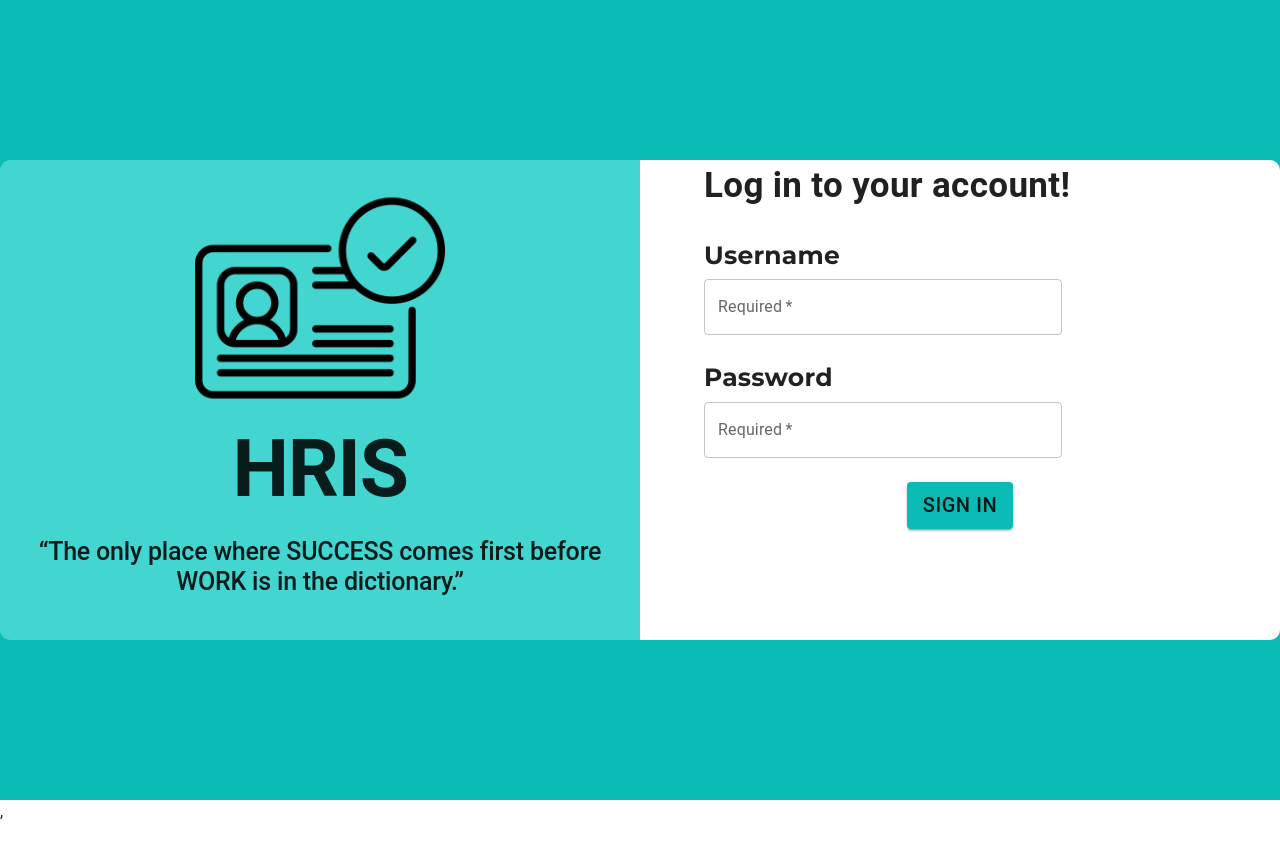
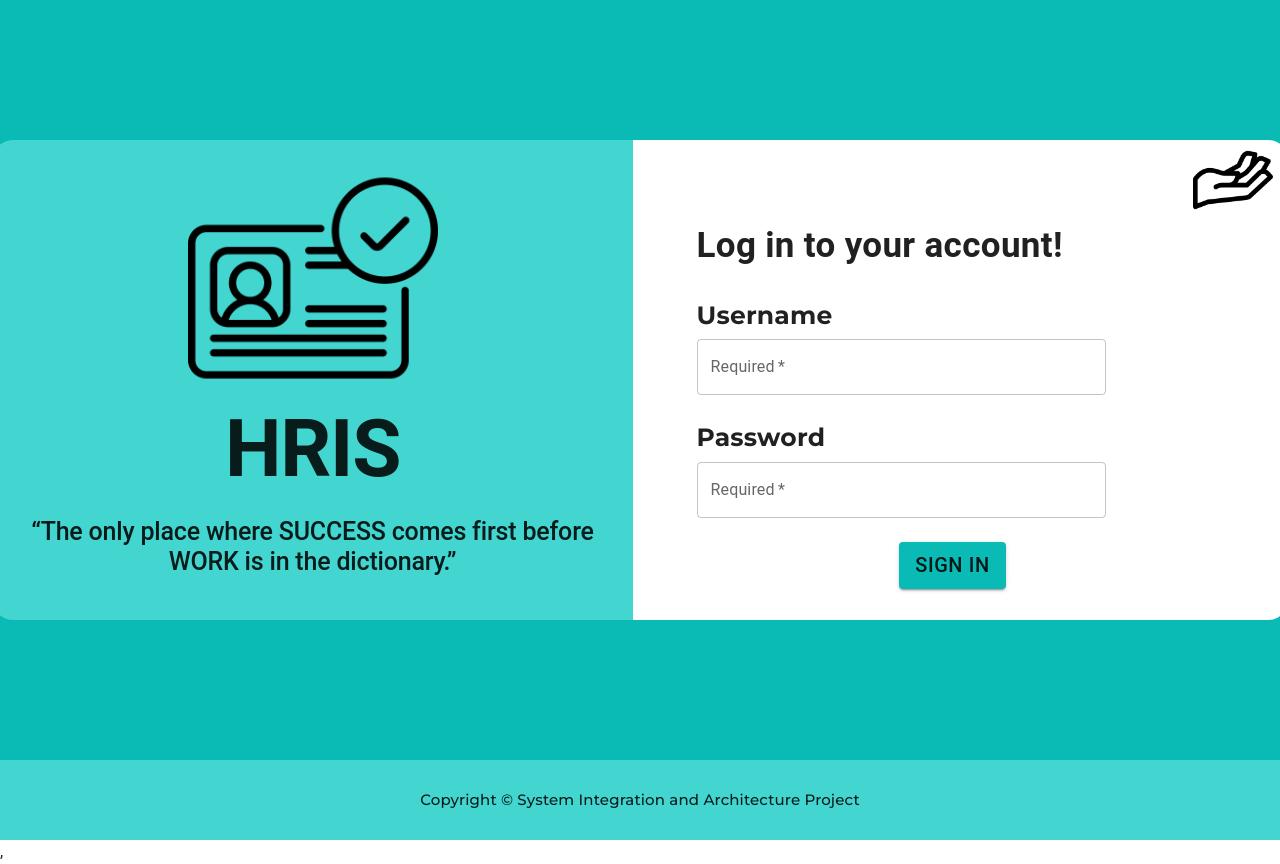
Before and after one commit to rondelhallare/HRIS-FrontEnd, a React (Create React App) app in the folder hris-app/: page /LogIn in a window 1280 px wide. Before the commit the page ends 824 px from the top, so only its background shows below. Built offline with nearby package versions, Linux system fonts and the light colour scheme.

Commit message:
fix side logo and add footer

```diff
--- a/hris-app/src/Components/LogIn/Back.js
+++ b/hris-app/src/Components/LogIn/Back.js
@@ -2,16 +2,18 @@ import React from 'react'
 import { Box } from '@mui/system';
 import Header from './Header';
 import Form from './Form';
+import Footer from '../footer/Footer'
 
 function Back() {
     return (
-        <Box sx = {{
+        <Box>
+            <Box sx={{
                 display: 'flex',
                 alignItems: 'center',
                 textAlign: 'center',
                 justifyContent: 'center',
                 bgcolor: 'secondary.main',
-            minHeight: '100vh',
+                minHeight: '95vh',
                 width: 'auto',
             }}
             >
@@ -26,6 +28,17 @@ function Back() {
                     <Header />
                     <Form />
                 </Box>
+            </Box >
+
+            <Box sx =  {{
+                display: 'flex',
+                alignItems: 'center',
+                justifyContent: 'center',
+                bgcolor: 'primary.main',
+                height: '10vh',
+            }}>
+                <Footer />
+            </Box>
         </Box>
 
 
--- a/hris-app/src/Components/LogIn/form.js
+++ b/hris-app/src/Components/LogIn/form.js
@@ -3,12 +3,23 @@ import { Button } from '@mui/material';
 import { Box, spacing } from '@mui/system';
 import { Typography } from '@mui/material';
 import TextField from '@mui/material/TextField';
+import MiniLogo from "./MiniLogo";
 
 function Form() {
     return (
+        <Box sx = {{
+            Display: 'flex',
+            alignItems: 'right',
+            bgcolor: 'white',
+            borderRadius: '0 20px 20px 0',
+            pr: '15px',
+
+        }}>
+
+            <MiniLogo />
+
             <Box sx={{
                 textAlign: 'left',
-            bgcolor: 'white',
                 mx: 'auto',
                 width: '80vh',
                 display: 'flex',
@@ -18,8 +29,8 @@ function Form() {
                 direction: 'column',
                 p: 0,
                 m: 0,
-            borderRadius: '0 10px 10px 0',
             }}>
+
                 <Box sx={{
                     minWidth: '80%',
                 }}>
@@ -47,14 +58,11 @@ function Form() {
                         defaultValue=""
 
                         sx={{
-                        width: '70%',
+                            width: '80%',
                             borderRadius: '20px',
 
                         }}
                     />
-                {
-
-                }
 
                     <br></br>
                     <br></br>
@@ -71,7 +79,7 @@ function Form() {
                         label="Required"
                         defaultValue=""
                         sx={{
-                        width: '70%',
+                            width: '80%',
                             borderRadius: '20px',
                         }}
                     />
@@ -94,6 +102,7 @@ function Form() {
                 </Box>
 
             </Box>
+        </Box>
     )
 }
 
--- a/hris-app/src/Components/LogIn/header.js
+++ b/hris-app/src/Components/LogIn/header.js
@@ -13,7 +13,7 @@ const Header = () => {
             width: '80vh',
             p: 0,
             m: 0,
-            borderRadius: '10px 0 0 10px',
+            borderRadius: '20px 0 0 20px',
 
         }}>
             <Box>
--- a/hris-app/src/Components/LogIn/miniLogo.js
+++ b/hris-app/src/Components/LogIn/miniLogo.js
@@ -1,14 +1,17 @@
 import React from 'react'
 import { Box } from '@mui/system';
-import { Typography } from '@mui/material';
-import id from '../../Assets/hand.png'
+import hand from '../../Assets/hand.png'
 
-const miniLogo = () => {
+const MiniLogo = () => {
     return (
-        <Box>
-             <img src = {hand} alt = "" height = {100}/>
+        <Box sx ={{
+            display: 'flex',
+            justifyContent: 'right',
+            alignItems: 'right',
+        }}>
+             <img src = {hand} alt = "" height = {80}/>
         </Box>
     )
 }
 
-export default miniLogo
+export default MiniLogo
--- /dev/null
+++ b/hris-app/src/Components/footer/Footer.js
@@ -0,0 +1,17 @@
+import React from 'react'
+import { Box } from '@mui/system';
+
+function Footer() {
+    return (
+        <Box sx = {{
+            fontSize: '15px',
+            fontWeight: 'medium',
+            fontFamily: 'Montserrat',
+
+        }}>
+            Copyright &copy; System Integration and Architecture Project
+        </Box>
+    )
+}
+
+export default Footer
```
Also changed, not shown: hris-app/src/Assets/hand.png. Lines whose indentation alone changed are shown as unchanged.
